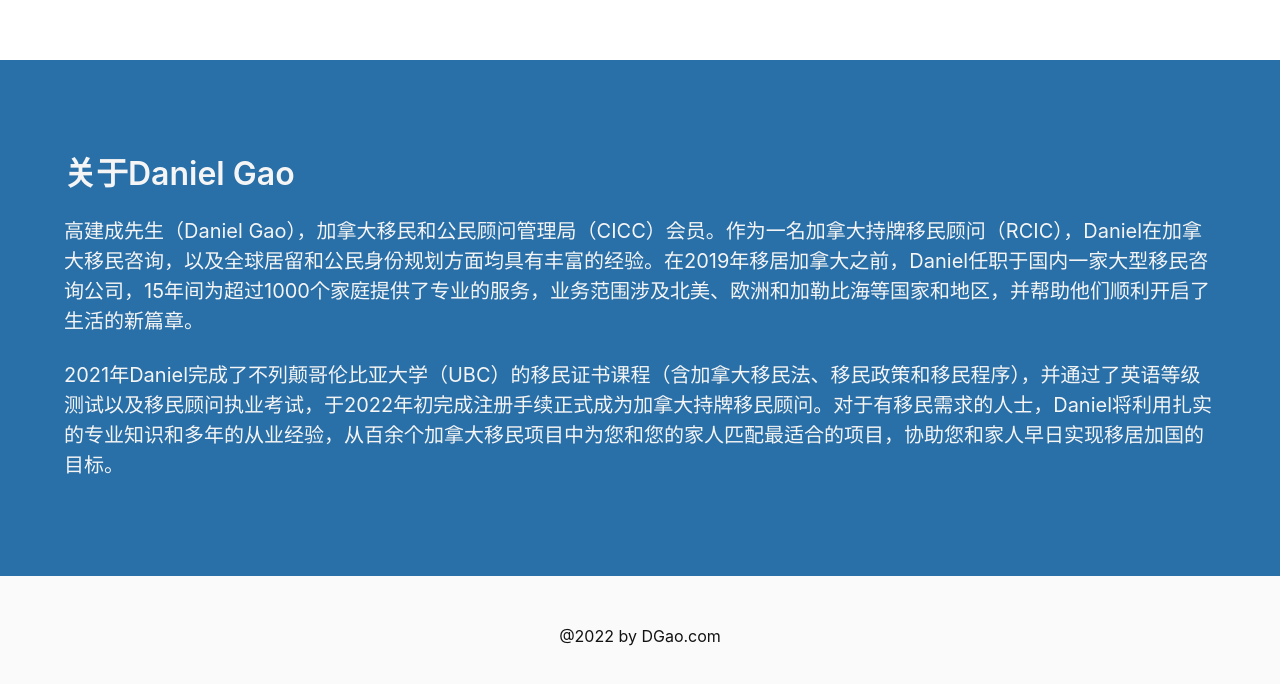
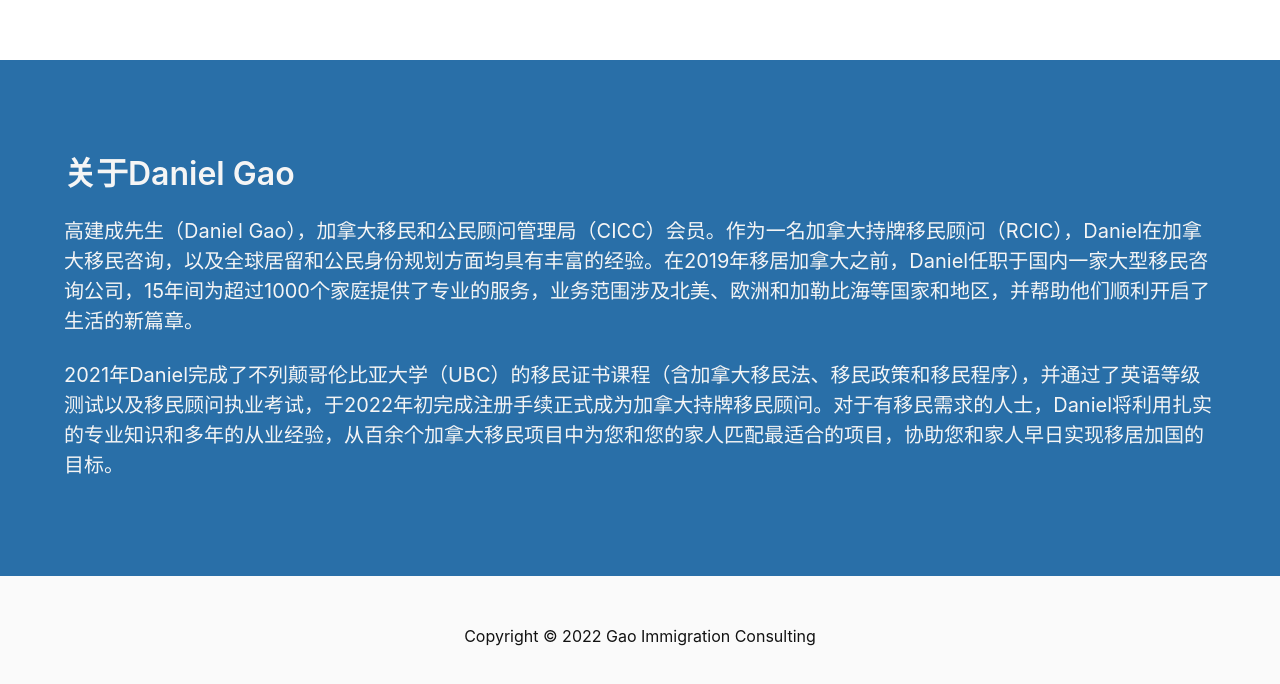
Before and after one commit to yue-su/dgao, a plain HTML site: page index-cn.html in a window 1280 px wide. Shown: the part 792-1476 px from the top of the page. Drawn offline with nearby package versions, Linux system fonts and the light colour scheme; a script that the page names is missing.

Commit message:
copyright

```diff
--- a/index-cn.html
+++ b/index-cn.html
@@ -195,7 +195,7 @@
     </section>
     <footer class="footer">
       <div class="content has-text-centered">
-        <p>@2022 by DGao.com</p>
+        <p>Copyright © 2022 Gao Immigration Consulting</p>
       </div>
     </footer>
     <div id="modal-js-wechat" class="modal">
```
Also changed, not shown: index.html (+1 -1 lines).
